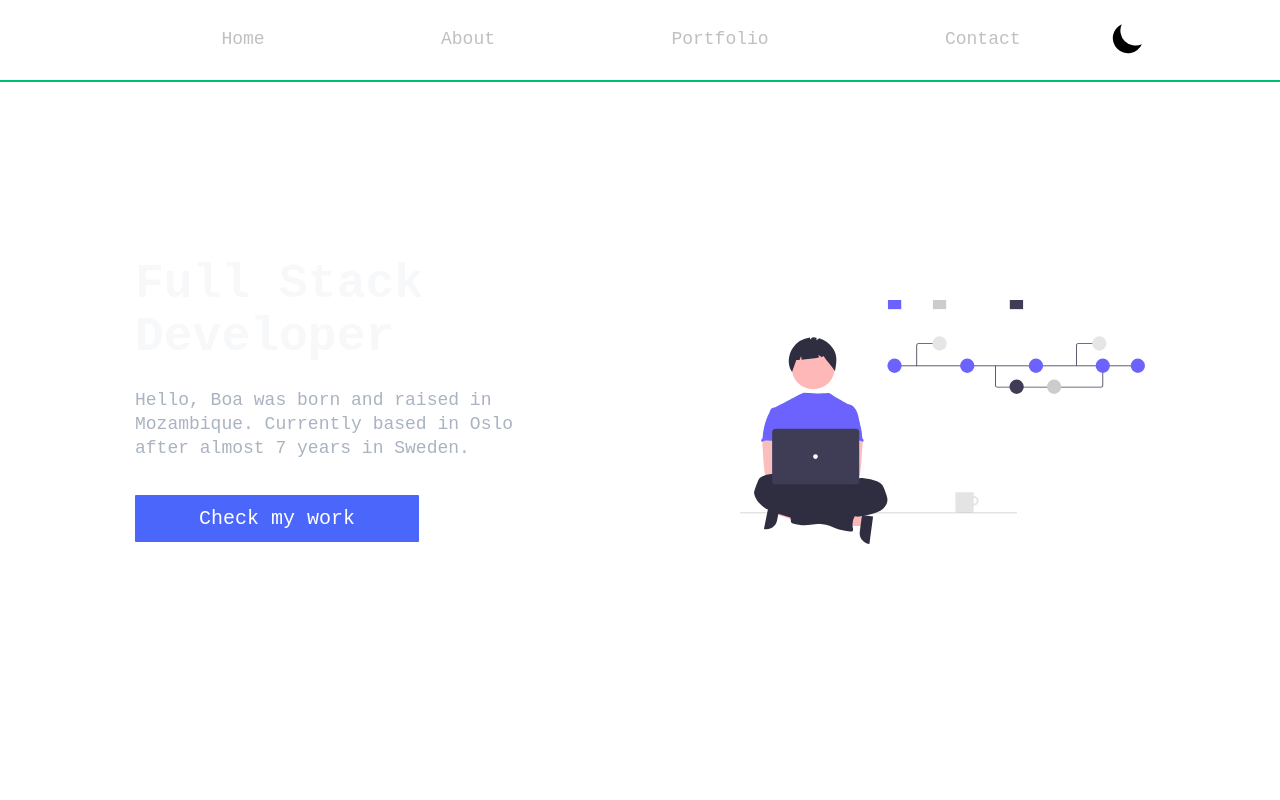
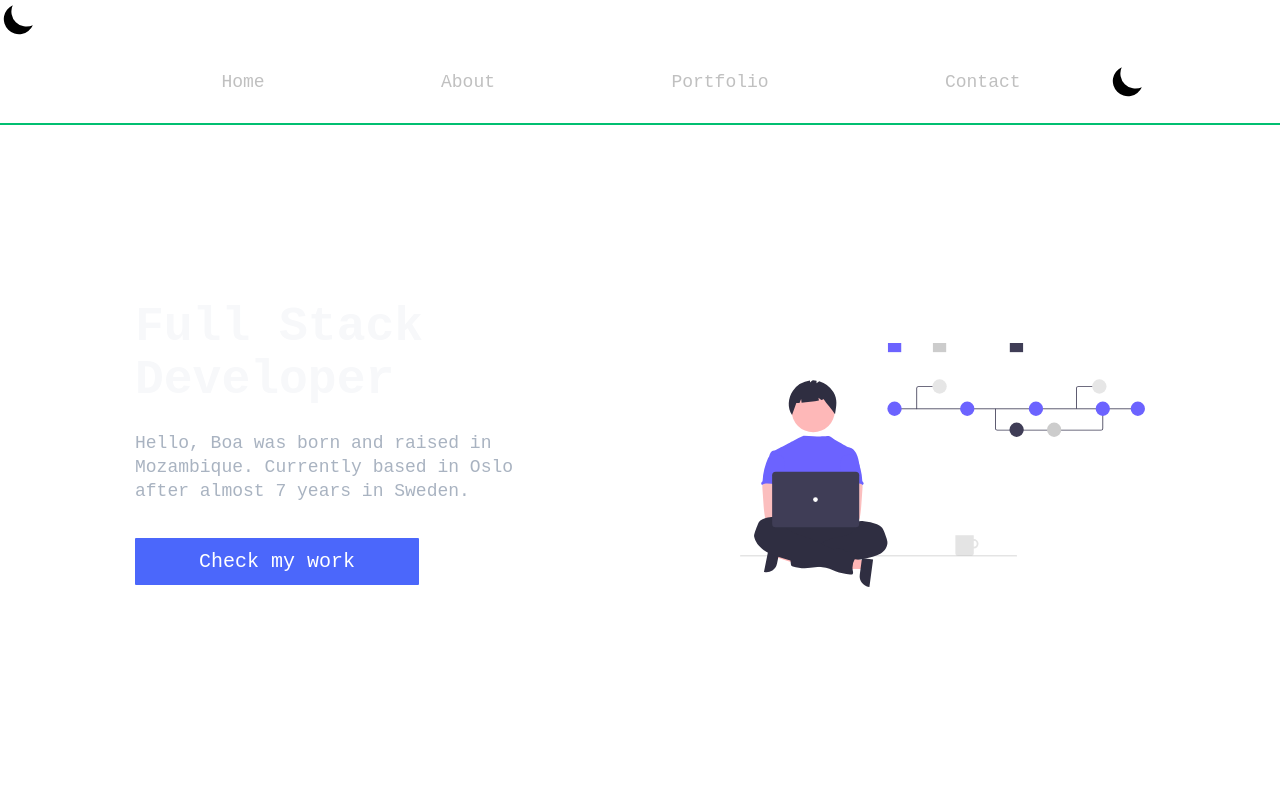
Before and after one commit to boamatule/portfolio2.0, a React (Create React App) app: page / in a window 1280 px wide. Shown: the top 800 px of the page. Built offline with nearby package versions, Linux system fonts and the light colour scheme; the HTML template or start-up script is replaced by a standard one.

Commit message:
run some build commands

```diff
--- a/src/App.js
+++ b/src/App.js
@@ -28,7 +28,7 @@ const App = () => {
     <ThemeProvider theme={themeMode}>
       <Router>
         <GlobalStyles />
-        {/* <Toggle theme={theme} toggleTheme={themeToggler} /> */}
+        <Toggle theme={theme} toggleTheme={themeToggler} />
         <ScrollToTop />
         <NavBar />
         <Switch>
```
